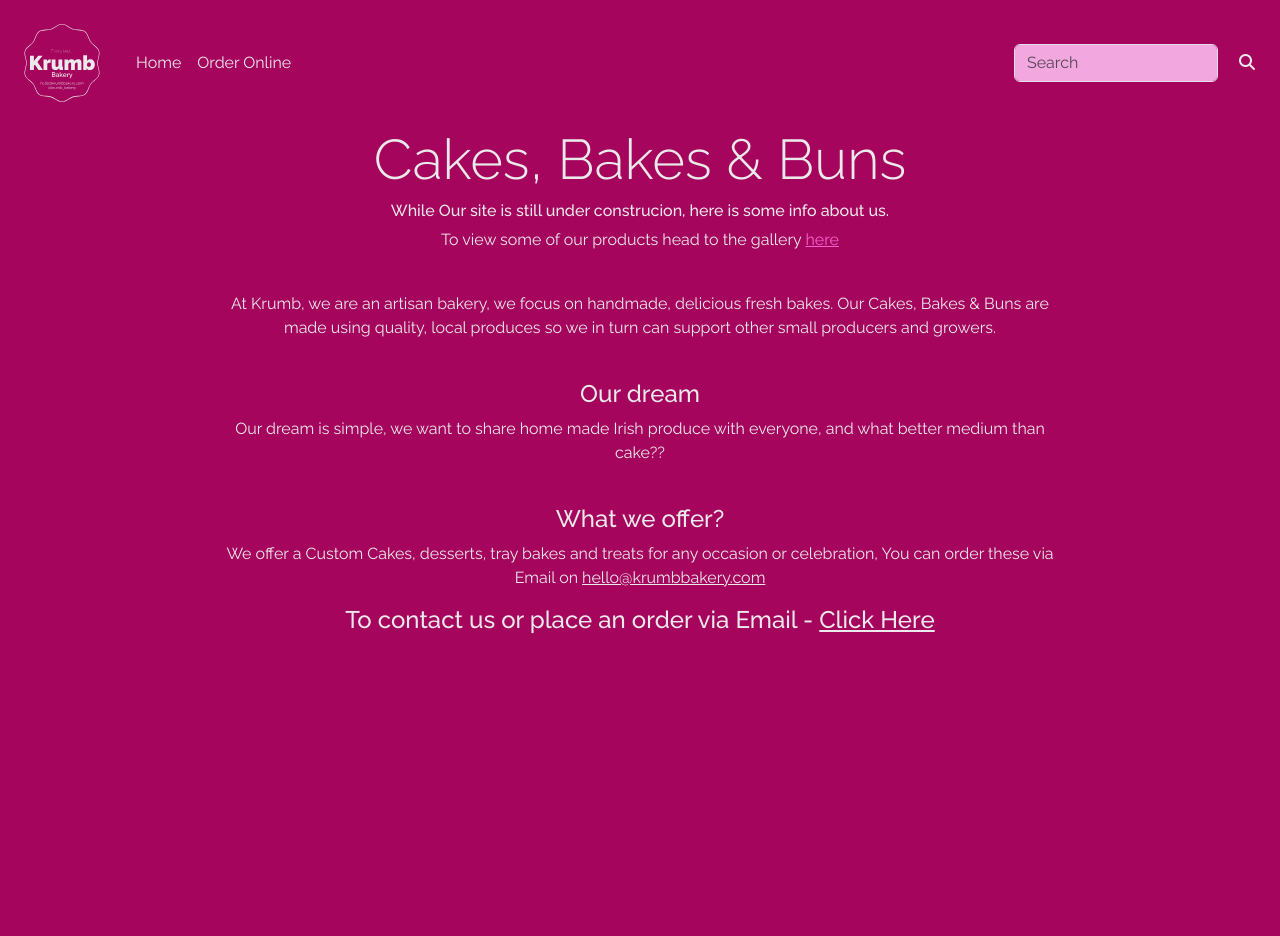
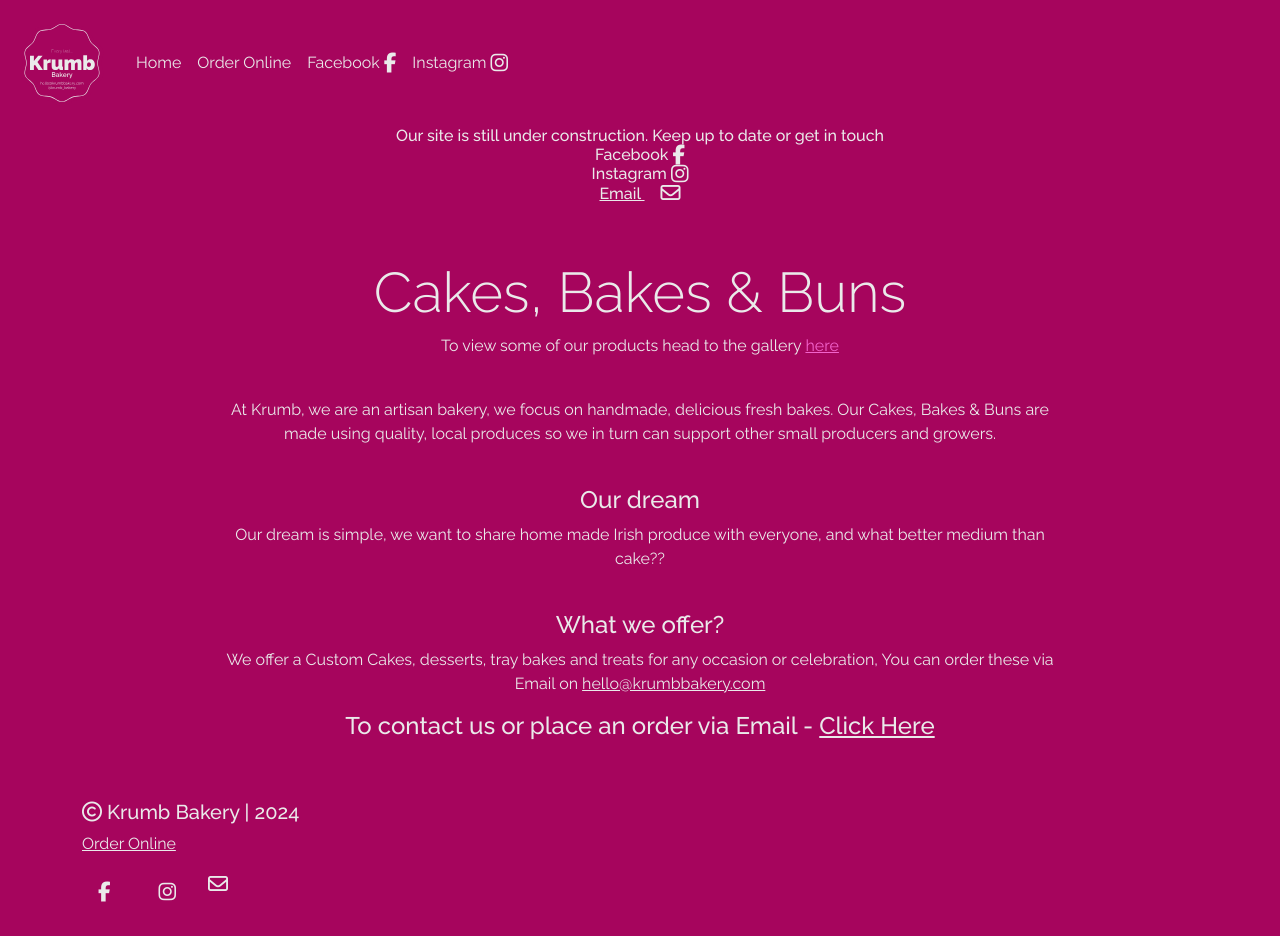
Before and after one commit to JonnyDavison/krumb, a Django app: page / in a window 1280 px wide. Before the commit the page ends 634 px from the top, so only its background shows below. Run offline with Django 5.2, Linux system fonts and the light colour scheme; data that the repository does not hold is empty; some libraries are stand-ins or nearby versions.

Commit message:
Add iamges to home page & fix typos

```diff
--- a/index/templates/index/index.html
+++ b/index/templates/index/index.html
@@ -6,9 +6,22 @@
 <div class="w-100 ">
   <div class="row m-0 p-0">
     <div class="col-8 offset-2 color6 text-sm-center">
-          <div class="">
+      <div class="text-center">
+        <h6>Our site is still under construction. Keep up to date or get in touch
+          <a href="https://www.facebook.com/profile.php?id=61560686905034" target="_blank" class="color6 nav-link pl-0"
+            rel="nofollow color6 noopener">Facebook <i class="fa fa-facebook fa-lg color6"></i></a>
+
+
+          <a href="https://www.instagram.com/krumb_bakery" target="_blank" class="color6 nav-link"
+            rel="nofollow noopener">Instagram <i class="fa fa-instagram fa-lg color6"></i></a>
+
+          <a class="color6" href="mailto:hello@krumbbakery.com">Email <i
+              class="fa-regular fa-envelope fa-lg color6 ps-3"></i></a>
+        </h6>
+      </div>
+      <br>
+      <br>
       <h4 class="text-sm-center display-4 color6">Cakes, Bakes & Buns</h4>
-            <h6>While Our site is still under construcion, here is some info about us.</h6>
       <p>To view some of our products head to the gallery <a class="color2" href="{% url 'products' %}">here</a></p>
       <br>
       <p>
@@ -31,6 +44,16 @@
       <h4 class="color6">To contact us or place an order via Email - <a class="color6"
           href="mailto:hello@krumbbakery.com">Click Here</a></h4>
     </div>
+  </div>
+  <div class="row row-cols-1 row-cols-sm-2 row-cols-md-3 row-cols-lg-4">
+        {% for gal in gallery %}
+        <div class="col pb-5">
+            <div class="card bg6">
+                <img src="{{ MEDIA_URL }}{{ gal.image }}" class="card-img-top" alt="{{ gal.name }}">
+
+            </div>
+        </div>
+        {% endfor %}
     </div>
 </div>
 </div>
--- a/static/css/base.css
+++ b/static/css/base.css
@@ -86,6 +86,7 @@ body {
     --bs-dropdown-link-active-color: none;
     --bs-dropdown-link-active-bg: none;
 }
+
 
 /* Brand Logo */
 
--- a/templates/base.html
+++ b/templates/base.html
@@ -49,22 +49,33 @@
     <div class="container-fluid">
       <a class="navbar-brand navbrand color4" href="{% url 'index' %}"><img class="nav-logo"
           src="{{ MEDIA_URL }}klogo.svg" alt="Krumb Logo"></a>
+
       <button class="navbar-toggler" type="button" data-bs-toggle="collapse" data-bs-target="#navbarSupportedContent"
         aria-controls="navbarSupportedContent" aria-expanded="false" aria-label="Toggle navigation">
         <span class="navbar-toggler-icon"></span>
       </button>
       <div class="collapse navbar-collapse" id="navbarSupportedContent">
         <ul class="navbar-nav me-auto mb-2 mb-lg-0">
-          <!-- display none set  -->
           <li class="nav-item">
             <a class="nav-link color6" href="{% url 'index' %}">Home</a>
           </li>
           <li class="nav-item">
+          <!-- display none set  -->
             <a class="nav-link color6 d-none" href="{% url 'about' %}">About Us</a>
           </li>
           <li class="nav-item">
             <a class="nav-link color6" href="{% url 'products' %}">Order Online</a>
           </li>
+
+          <li class="nav-item"><a href="https://www.facebook.com/profile.php?id=61560686905034" target="_blank"
+              class="color6 nav-link pl-0" rel="nofollow color6 noopener">Facebook <i
+                class="fa fa-facebook fa-lg color6"></i></a>
+          </li>
+
+          <li class="nav-item"><a href="https://www.instagram.com/krumb_bakery" target="_blank" class="color6 nav-link"
+              rel="nofollow noopener">Instagram <i class="fa fa-instagram fa-lg color6"></i></a>
+          </li>
+          <!-- display none set  -->
           <li class="nav-item dropdown d-none">
             <a class="nav-link dropdown-toggle color6" href="#" role="button" data-bs-toggle="dropdown"
               aria-expanded="false">
@@ -81,7 +92,8 @@
                 class="fa-solid ms-1 fa-magnifying-glass"></i></a>
           </li>
         </ul>
-        <form class="d-flex" role="search">
+          <!-- display none set  -->
+        <form class="d-none" role="search">
           <input class="form-control me-2 color4 bg3" type="search" placeholder="Search" aria-label="Search">
           <button class="btn color6" type="submit"><i class="fa-solid fa-magnifying-glass"></i></button>
         </form>
@@ -91,6 +103,51 @@
   {% block content %}
   {% endblock %}
 
+  <footer class="footer pt-1">
+    <div class="container pt-5">
+      <div class="row">
+        <div class="col-md-5 ">
+          <h5 class="color6"><i class="fa-regular fa-copyright color6"></i> Krumb Bakery | 2024</h5>
+          <div class="row">
+            <div class="col-6">
+              <ul class="list-unstyled color6">
+                <li><a class="color6" href="{% url 'products' %}">Order Online</a></li>
+
+              </ul>
+            </div>
+            <div class="col-6">
+              <ul class="list-unstyled">
+              </ul>
+            </div>
+          </div>
+          <ul class="nav">
+            <li class="nav-item"><a href="https://www.facebook.com/profile.php?id=61560686905034" target="_blank"
+                class="color6 nav-link pl-0" rel="nofollow noopener"><i class="fa fa-facebook fa-lg color6"></i></a></li>
+
+            <li class="nav-item"><a href="https://www.instagram.com/krumb_bakery" target="_blank" class="color6 nav-link"
+                rel="nofollow noopener"><i class="fa fa-instagram fa-lg color6 ps-3"></i></a></li>
+
+                <li class="nav-item"><a class="color6"
+                  href="mailto:hello@krumbbakery.com"><i class="fa-regular fa-envelope fa-lg color6 ps-3"></i></a>
+                </li>
+
+
+          </ul>
+          <br>
+        </div>
+        <div class="col-md-2">
+          <!-- <h5 class="text-md-right">Sign up to our newsletter</h5> -->
+
+        </div>
+        <div class="col-md-5">
+        </div>
+
+      </div>
+    </div>
+    </div>
+  </footer>
+
+
 </body>
 
 </html>
```
Lines whose indentation alone changed are shown as unchanged.
